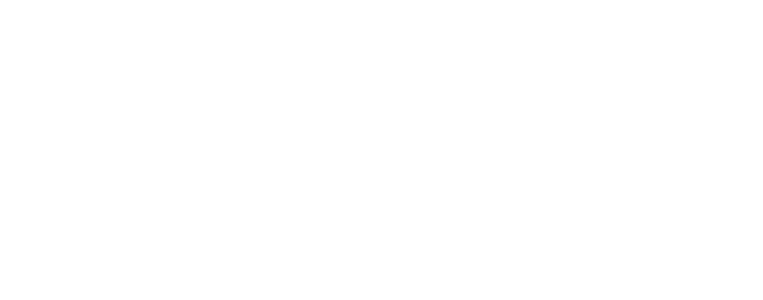
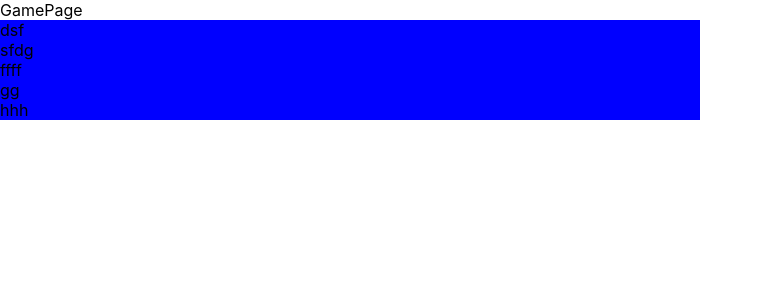
Before and after one commit to DimaShtGitHub/Project-your-game, a React (Create React App) app in the folder client/: page / in a window 1280 px wide. Shown: the top 300 px of the page, without its empty margins (0-763 px from the left). Built offline with nearby package versions, Linux system fonts and the light colour scheme; the HTML template or start-up script is replaced by a standard one.

Commit message:
start gamePage

```diff
--- a/client/src/App.js
+++ b/client/src/App.js
@@ -1,10 +1,13 @@
 
 import './App.css';
+import GamePage from './components/GamePage/GamePage';
+
 
 function App() {
   return (
-    <>
-    </>
+    <div>
+     <GamePage />
+    </div>
   );
 }
 
--- /dev/null
+++ b/client/src/components/GamePage/GamePage.jsx
@@ -0,0 +1,17 @@
+import React from 'react'
+import style from './style.css'
+
+export default function GamePage() {
+  return (
+    <div>
+      GamePage
+      <div className="container" style={style}>
+        <div className="category" style={style}> dsf</div>
+        <div className="category">sfdg</div>
+        <div className="category">ffff</div>
+        <div className="category">gg</div>
+        <div className="category">hhh</div>
+      </div>
+    </div>
+  )
+}
--- /dev/null
+++ b/client/src/components/GamePage/style.css
@@ -0,0 +1,9 @@
+.container {
+  background-color: cadetblue;
+  width: 700px;
+
+}
+
+.category {
+  background-color: blue;
+}
```
